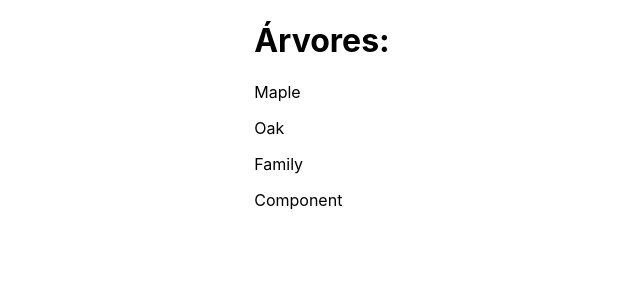
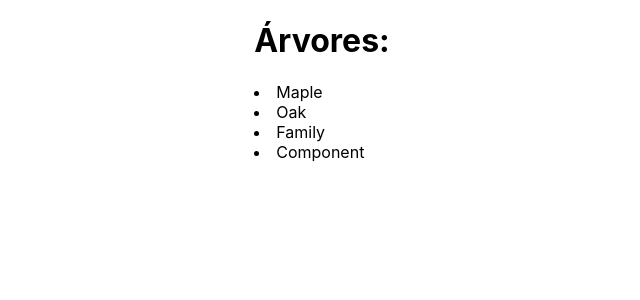
Before and after one commit to freitas022/reactjs-building-an-interface, a React (Create React App) app: page / in a window 1280 px wide. Shown: the top 300 px of the page, without its empty margins (318-958 px from the left). Built offline with nearby package versions, Linux system fonts and the light colour scheme.

Commit message:
create context part 2

```diff
--- a/src/App.js
+++ b/src/App.js
@@ -1,25 +1,18 @@
-import { createContext } from "react";
+import { useContext } from "react";
+import { TreeContext } from "../src/index";
 import "./App.css";
-
-export const TreeContext = createContext();
-
-const trees = [
-  { id: 1, type: "Maple" },
-  { id: 2, type: "Oak" },
-  { id: 3, type: "Family" },
-  { id: 4, type: "Component" },
-];
 
 function App() {
 
+  const { trees } = useContext(TreeContext);
+
   return (
     <>
-      <TreeContext.Provider value={{ trees }}>
-        <h1>Árvores: </h1>
-        {trees.map(t => (
-          <p key={t.id}>{t.type}</p>
-        ))}
-      </TreeContext.Provider>
+      <h1>Árvores: </h1>
+      {trees.map(tree => (
+        <li key={tree.id}>{tree.type}</li>
+        ))
+      }
     </>
   );
 }
--- a/src/index.js
+++ b/src/index.js
@@ -2,10 +2,20 @@
 import ReactDOM from 'react-dom/client';
 import App from './App';
 import './index.css';
+import { createContext } from "react";
+
+export const TreeContext = createContext();
+
+const trees = [
+  { id: 1, type: "Maple" },
+  { id: 2, type: "Oak" },
+  { id: 3, type: "Family" },
+  { id: 4, type: "Component" },
+];
 
 const root = ReactDOM.createRoot(document.getElementById('root'));
 root.render(
-  <React.StrictMode>
+  <TreeContext.Provider value={{ trees }}>
     <App />
-  </React.StrictMode>
+  </TreeContext.Provider>
 );
```
